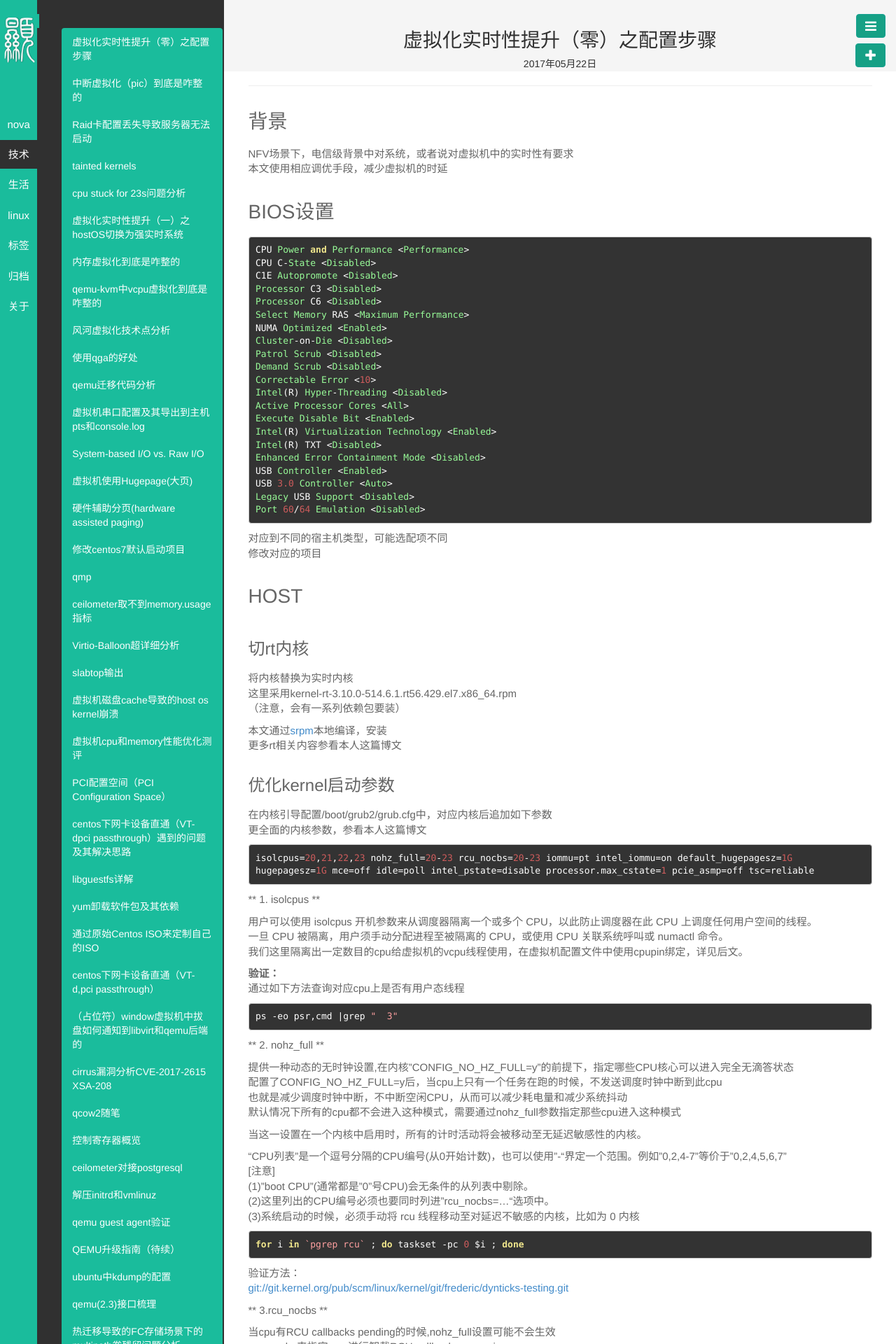
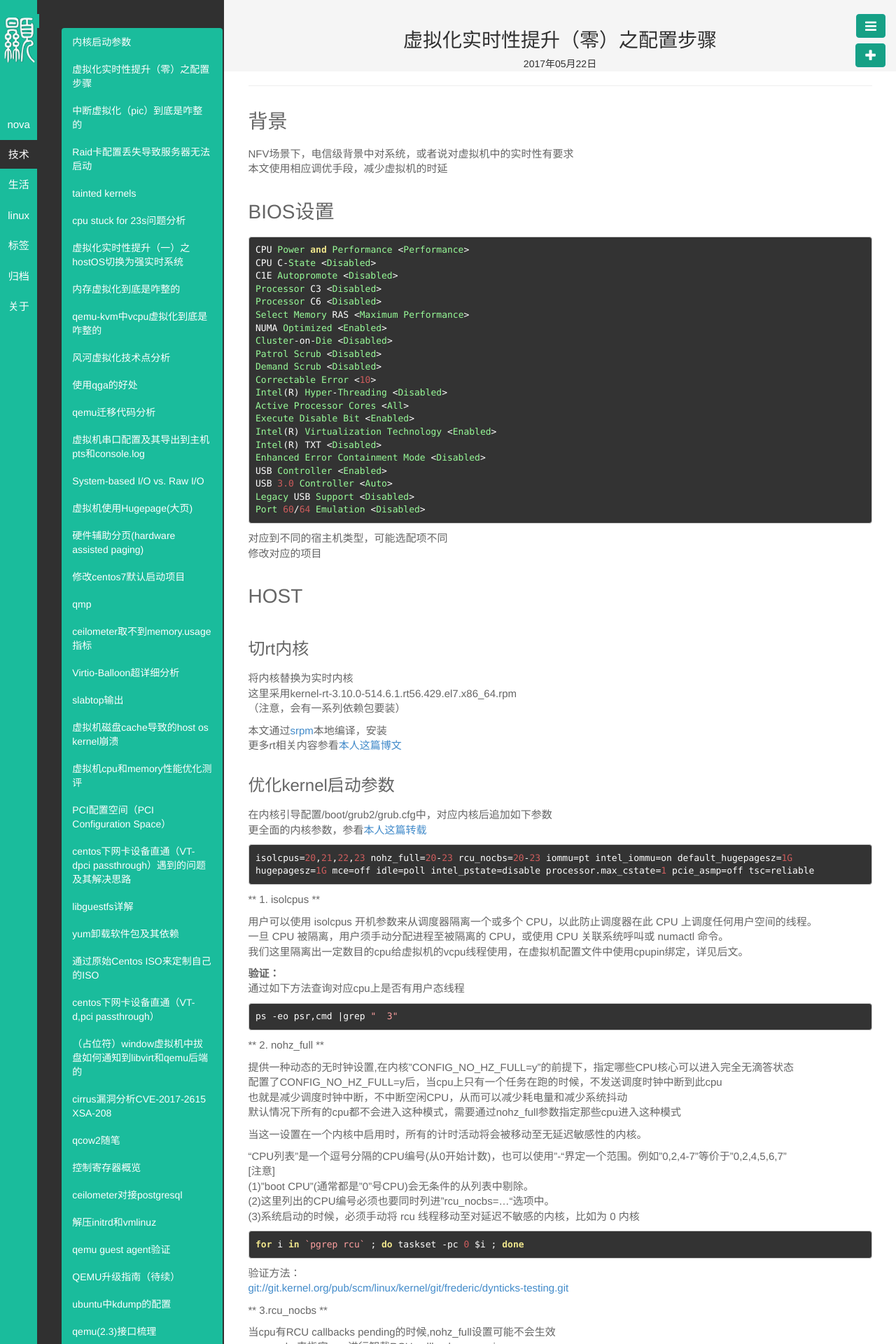
Before and after one commit to byHAN/byhan.github.io, a Jekyll site: the page built from _posts/技术/2017-05-22-nfv os config.md, in a window 1280 px wide. Shown: the top 1920 px of the page at 70% size. Built offline with Jekyll 4.4.1, drawn with Linux system fonts in a browser that asks for light colours.

Commit message:
Signed-off-by: byhan <10821712@qq.com>

```diff
--- a/_posts/技术/2017-05-22-nfv os config.md
+++ b/_posts/技术/2017-05-22-nfv os config.md
@@ -48,12 +48,12 @@ NFV场景下，电信级背景中对系统，或者说对虚拟机中的实时
 （注意，会有一系列依赖包要装）
 
 本文通过[srpm](http://vault.centos.org/7.3.1611/rt/)本地编译，安装
-更多rt相关内容参看本人这篇博文
+更多rt相关内容参看[本人这篇博文](http://www.hanbaoying.com/2017/05/08/rt-patch.html)
 
 ### 优化kernel启动参数 ###
 
 在内核引导配置/boot/grub2/grub.cfg中，对应内核后追加如下参数
-更全面的内核参数，参看本人这篇博文
+更全面的内核参数，参看[本人这篇转载](http://www.hanbaoying.com/2017/05/24/kernel-boot-parameter.html)
 
     isolcpus=20,21,22,23 nohz_full=20-23 rcu_nocbs=20-23 iommu=pt intel_iommu=on default_hugepagesz=1G
     hugepagesz=1G mce=off idle=poll intel_pstate=disable processor.max_cstate=1 pcie_asmp=off tsc=reliable
@@ -292,7 +292,7 @@ SCHED_FIFO （也叫做静态优先级调度）是一项实时策略，定义了
 
 虚拟机里面的中断不是真正的中断，是qemu或者准确说kvm注入到虚拟机中的
 因此中断不能即时的被处理，只有进入非根（no-root）模式，也就是vm-entry的时候中断才能够被注入到物理cpu中去
-具体参考本人这篇博文《中断虚拟化（pic）到底是咋整的》
+具体参考本人这篇博文[《中断虚拟化（pic）到底是咋整的》](http://www.hanbaoying.com/2017/05/20/pic-8259.html)
 这就导致通过时钟中断计数，再换算为时间这种方式是有偏移的，是不准确的
 
 除此之外，虚拟机主动vm-exit去读取当前的时间，这种方式会导致虚拟机频繁的退出，影响性能。
--- a/_posts/技术/2017-05-24-kernel boot parameter.md
+++ b/_posts/技术/2017-05-24-kernel boot parameter.md
@@ -1,6 +1,11 @@
-
-
-
+---
+layout: post
+title: 内核启动参数
+category: 技术
+tags: 虚拟化层
+keywords:
+description: RT-Preempt,linux realtime,rtmutexes
+---
 
 
 概述
```
